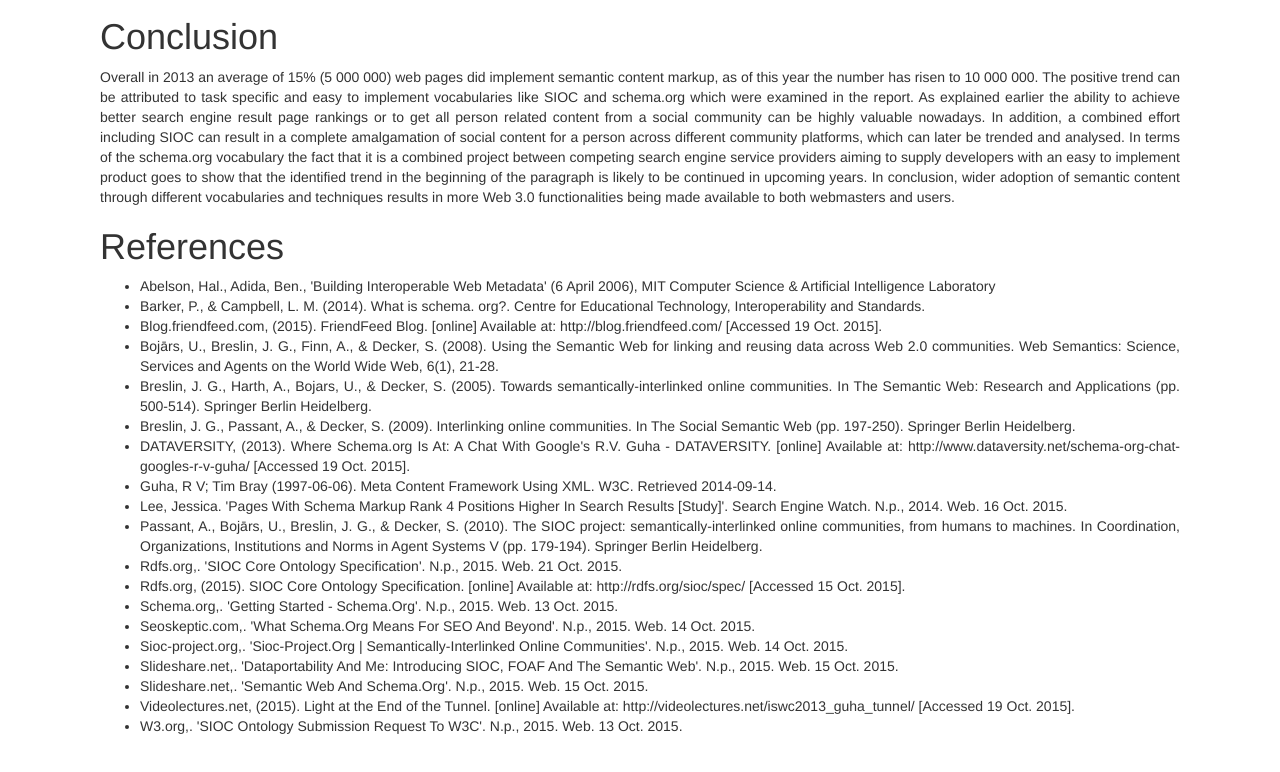
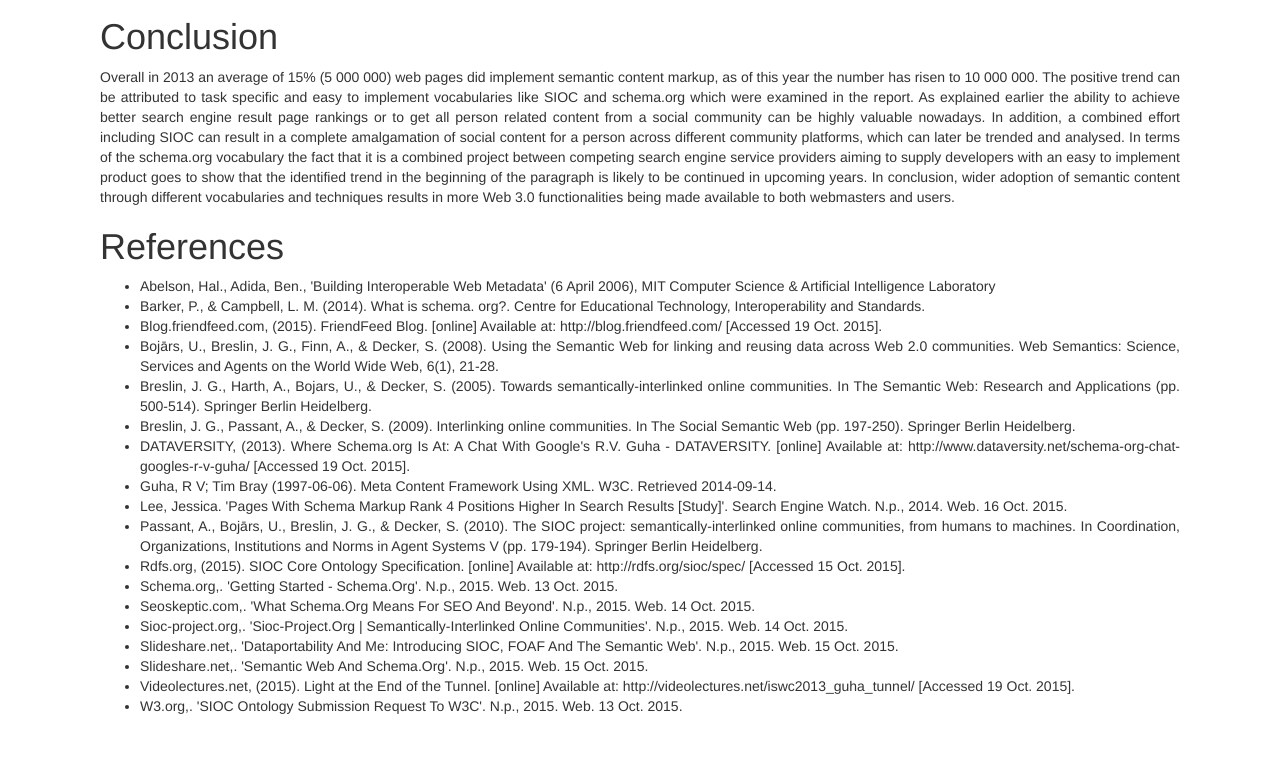
Before and after one commit to nenov92/Semantic-Web-Engineering, a plain HTML site: page index.html in a window 1280 px wide. Shown: the part 10875-11647 px from the top of the page. Drawn offline with Linux system fonts and the light colour scheme.

Commit message:
Removing a double entry from the references

```diff
--- a/index.html
+++ b/index.html
@@ -525,7 +525,6 @@
 					<li>Guha, R V; Tim Bray (1997-06-06). Meta Content Framework Using XML. W3C. Retrieved 2014-09-14.</li>
 					<li>Lee, Jessica. 'Pages With Schema Markup Rank 4 Positions Higher In Search Results [Study]'. Search Engine Watch. N.p., 2014. Web. 16 Oct. 2015.</li>
 					<li>Passant, A., Bojārs, U., Breslin, J. G., & Decker, S. (2010). The SIOC project: semantically-interlinked online communities, from humans to machines. In Coordination, Organizations, Institutions and Norms in Agent Systems V (pp. 179-194). Springer Berlin Heidelberg.</li>
-					<li>Rdfs.org,. 'SIOC Core Ontology Specification'. N.p., 2015. Web. 21 Oct. 2015.</li>
 					<li>Rdfs.org, (2015). SIOC Core Ontology Specification. [online] Available at: http://rdfs.org/sioc/spec/ [Accessed 15 Oct. 2015].</li>
 					<li>Schema.org,. 'Getting Started - Schema.Org'. N.p., 2015. Web. 13 Oct. 2015.</li>
 					<li>Seoskeptic.com,. 'What Schema.Org Means For SEO And Beyond'. N.p., 2015. Web. 14 Oct. 2015.</li>
```
